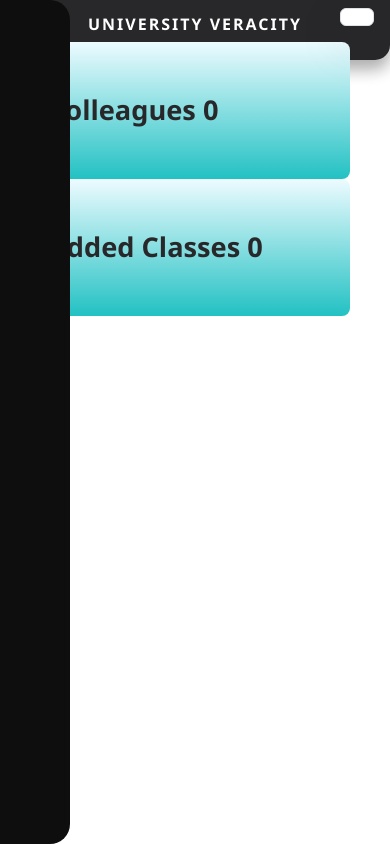
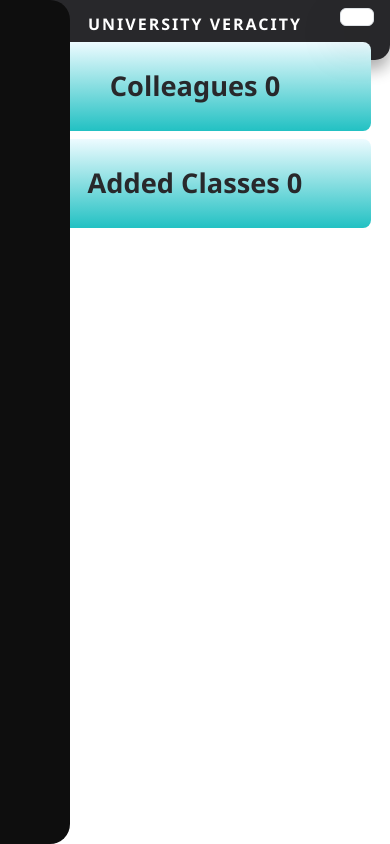
Before and after one commit to Verkiel-cmd/student-management-frontend, a React (Vite) app: page /Dashboard in a window 390 px wide. Built offline with nearby package versions, Linux system fonts and the light colour scheme; no server answers; sample sign-in values are in the browser's storage; some icons are missing.

Commit message:
Updated XYZ feature / bugfix / etc

```diff
--- a/src/Webstyles/main_side.css
+++ b/src/Webstyles/main_side.css
@@ -452,8 +452,12 @@ a.sidebar-link:hover {
     border-radius: 8px;
     padding: 2rem;
     width: 100%;
-
     max-width: 350px;
+    text-align: center; /* Center text inside cards */
+    max-width: 350px;
+    flex-direction: column; /* Stack content inside each card vertically */
+    margin: 1rem; /* Consistent margin on all sides */
+    vertical-align: top; /* Align cards to the top to avoid misalignment */
     display: inline-block;
 }
 
@@ -522,11 +526,12 @@ a.sidebar-link:hover {
 
     /* Adjust statistics container */
     .total_statistics {
-        padding: 3rem;
-        width: 100%;
-        max-width: 350px;
-        display: flex;
+        display: flex; /* Switch to flex for stacking */
         flex-direction: column;
+        padding: 1.5rem; /* Reduce padding for mobile */
+        max-width: 100%; /* Full width on mobile */
+        width: 90%; /* Slightly less than full width for better spacing */
+        margin: 0.5rem auto; /* Center cards on mobile with smaller margin */
     }
 
     /* Adjust schedule container */
```
